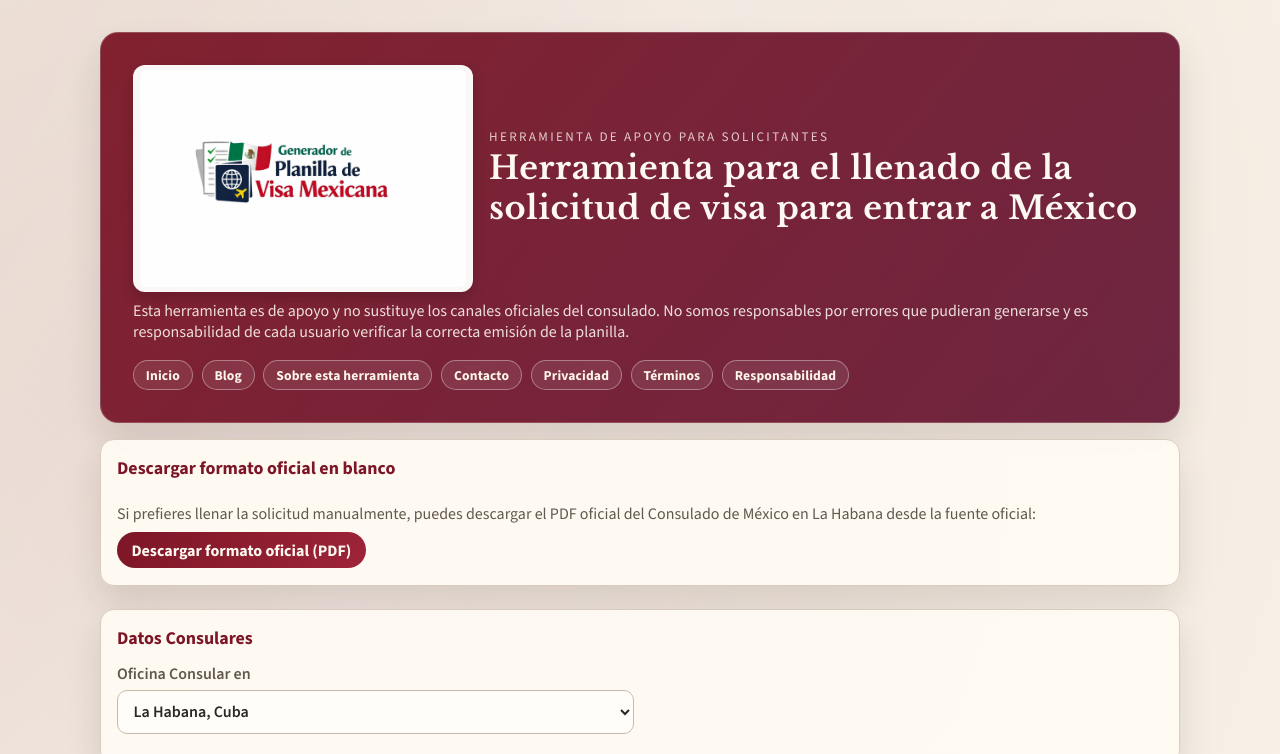
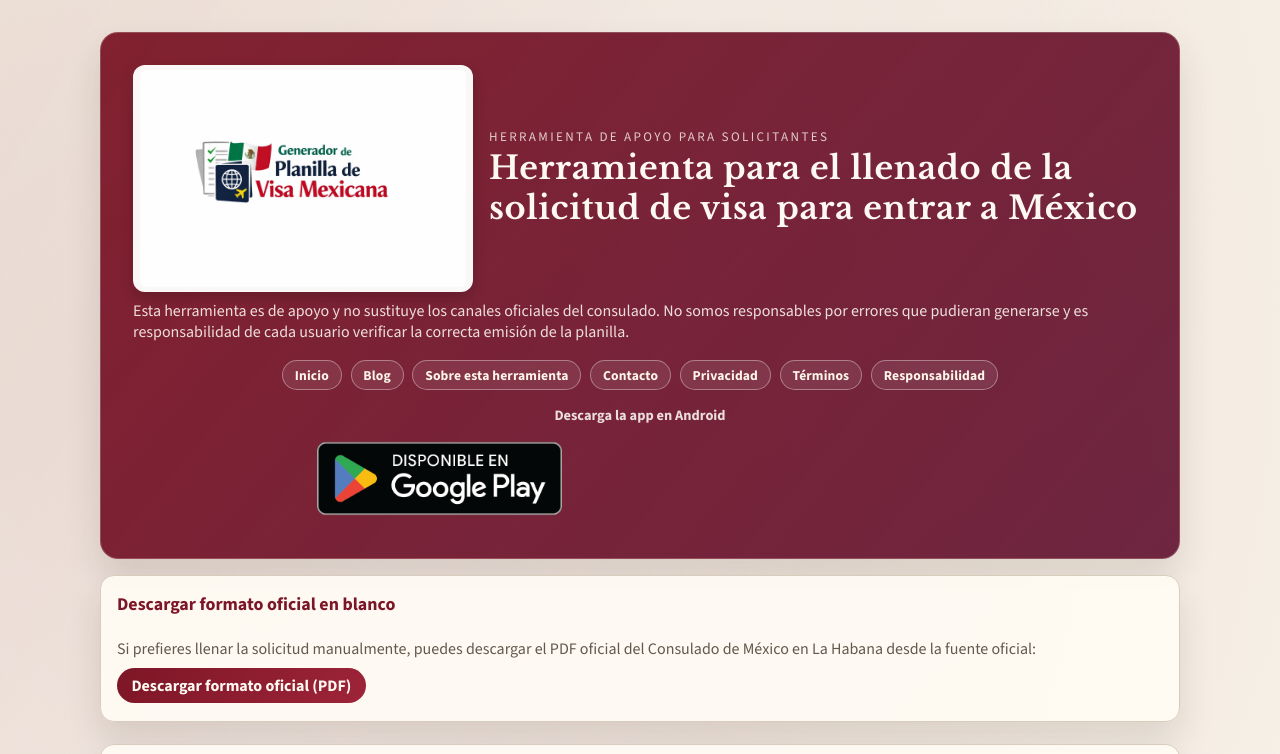
Before and after one commit to ChristianGlez94/generadorplanillamexico, a website: page public/index.html in a window 1280 px wide. Shown: the top 754 px of the page. Drawn offline with nearby package versions, Linux system fonts and the light colour scheme; no server answers.

Commit message:
Se agrega la aplicacion Android y se centra el menu de opciones

```diff
--- a/public/index.html
+++ b/public/index.html
@@ -11,7 +11,7 @@
       href="https://fonts.googleapis.com/css2?family=Source+Sans+3:wght@400;500;600;700&family=Libre+Baskerville:wght@700&display=swap"
       rel="stylesheet"
     />
-    <link rel="stylesheet" href="/styles.css?v=20260410_optimimg" />
+    <link rel="stylesheet" href="/styles.css?v=20260413_centerfix" />
     <script
       async
       src="https://pagead2.googlesyndication.com/pagead/js/adsbygoogle.js?client=ca-pub-4829103587402480"
@@ -49,6 +49,23 @@
           <a href="/terminos-condiciones.html">Términos</a>
           <a href="/aviso-responsabilidad.html">Responsabilidad</a>
         </nav>
+        <div class="hero-store">
+          <p class="hero-store-label">Descarga la app en Android</p>
+          <a
+            class="hero-store-link"
+            href="https://play.google.com/store/apps/details?id=com.planillavisamexico.app"
+            target="_blank"
+            rel="noopener noreferrer"
+            aria-label="Descargar la aplicación en Google Play"
+          >
+            <img
+              src="/assets/google-play-es-badge.png"
+              alt="Disponible en Google Play"
+              class="hero-store-badge"
+              loading="lazy"
+            />
+          </a>
+        </div>
       </header>
 
       <section class="card blog-launch">
--- a/public/styles.css
+++ b/public/styles.css
@@ -95,6 +95,9 @@ body {
   display: flex;
   flex-wrap: wrap;
   gap: 0.6rem 0.55rem;
+  justify-content: center;
+  width: 100%;
+  margin-inline: auto;
 }
 
 .hero-nav a {
@@ -119,6 +122,40 @@ body {
   background: #fff4e0;
   color: #6d1323;
   border-color: rgba(255, 255, 255, 0.78);
+}
+
+.hero-store {
+  margin: 1rem auto 0;
+  display: grid;
+  gap: 0.35rem;
+  justify-items: center;
+  text-align: center;
+  width: fit-content;
+  max-width: 100%;
+}
+
+.hero-store-label {
+  margin: 0;
+  font-size: 0.9rem;
+  font-weight: 700;
+  color: rgba(253, 248, 241, 0.96);
+}
+
+.hero-store-link {
+  display: inline-flex;
+  border-radius: 11px;
+  transition: transform 140ms ease, filter 140ms ease;
+}
+
+.hero-store-link:hover {
+  filter: brightness(1.04);
+  transform: translateY(-1px);
+}
+
+.hero-store-badge {
+  display: block;
+  width: min(245px, 100%);
+  height: auto;
 }
 
 .eyebrow {
@@ -295,6 +332,7 @@ small {
   border-radius: 14px;
   padding: 1rem 1rem 1.1rem;
   box-shadow: var(--card-shadow);
+  text-align: center;
 }
 
 .site-footer p {
@@ -312,6 +350,7 @@ small {
   flex-wrap: wrap;
   gap: 0.58rem 0.78rem;
   margin-bottom: 0.65rem;
+  justify-content: center;
 }
 
 .footer-links a {
@@ -950,6 +989,10 @@ article[data-detail-url]:focus-visible {
     width: min(320px, 100%);
   }
 
+  .hero-store-badge {
+    width: min(230px, 82vw);
+  }
+
   .actions {
     flex-direction: column;
     align-items: stretch;
@@ -958,6 +1001,7 @@ article[data-detail-url]:focus-visible {
   .footer-links {
     flex-direction: column;
     gap: 0.5rem;
+    align-items: center;
   }
 
   .blog-featured-item {
```
Also changed, not shown: public/aviso-responsabilidad.html (+1 -1 lines), public/blog.html (+1 -1 lines), public/contacto.html (+1 -1 lines), public/noticia.html (+1 -1 lines), public/politica-privacidad.html (+1 -1 lines), public/sobre-esta-herramienta.html (+1 -1 lines), public/terminos-condiciones.html (+1 -1 lines), public/assets/google-play-es-badge.png (added), public/uploads/citas-nut-consulado-habana-tercera-semana-abril-2026.jpeg (added).
